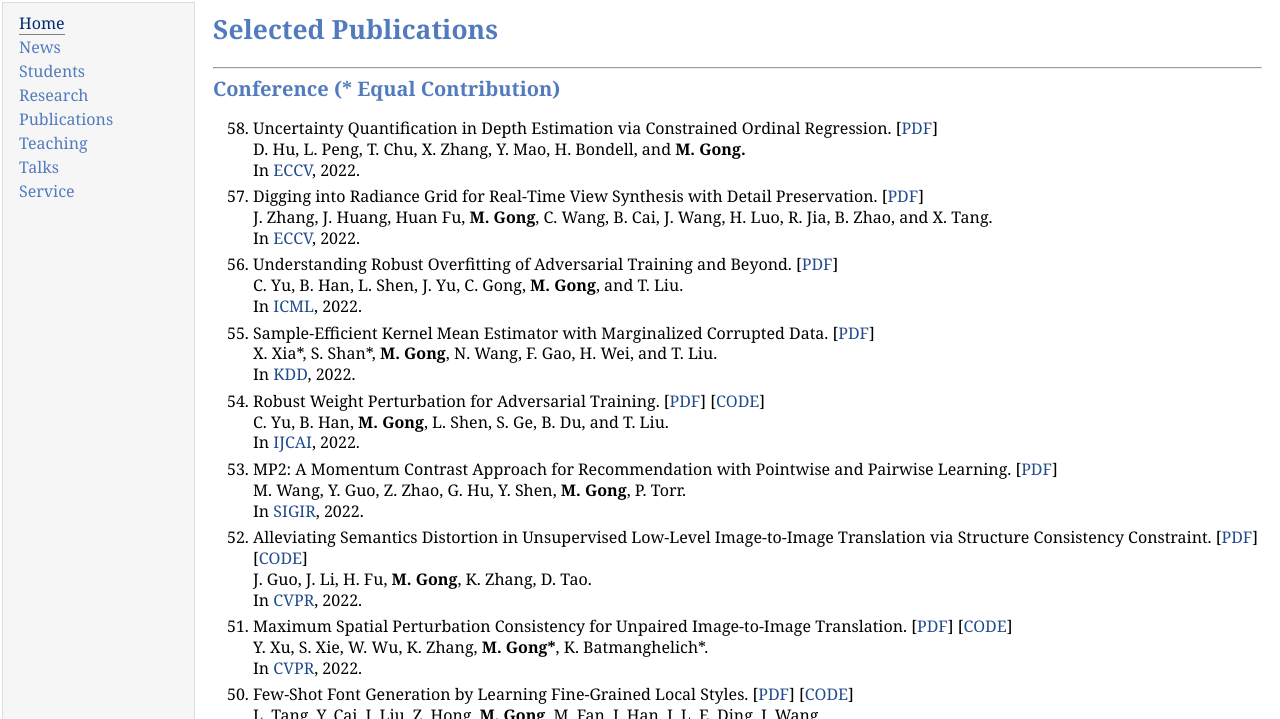
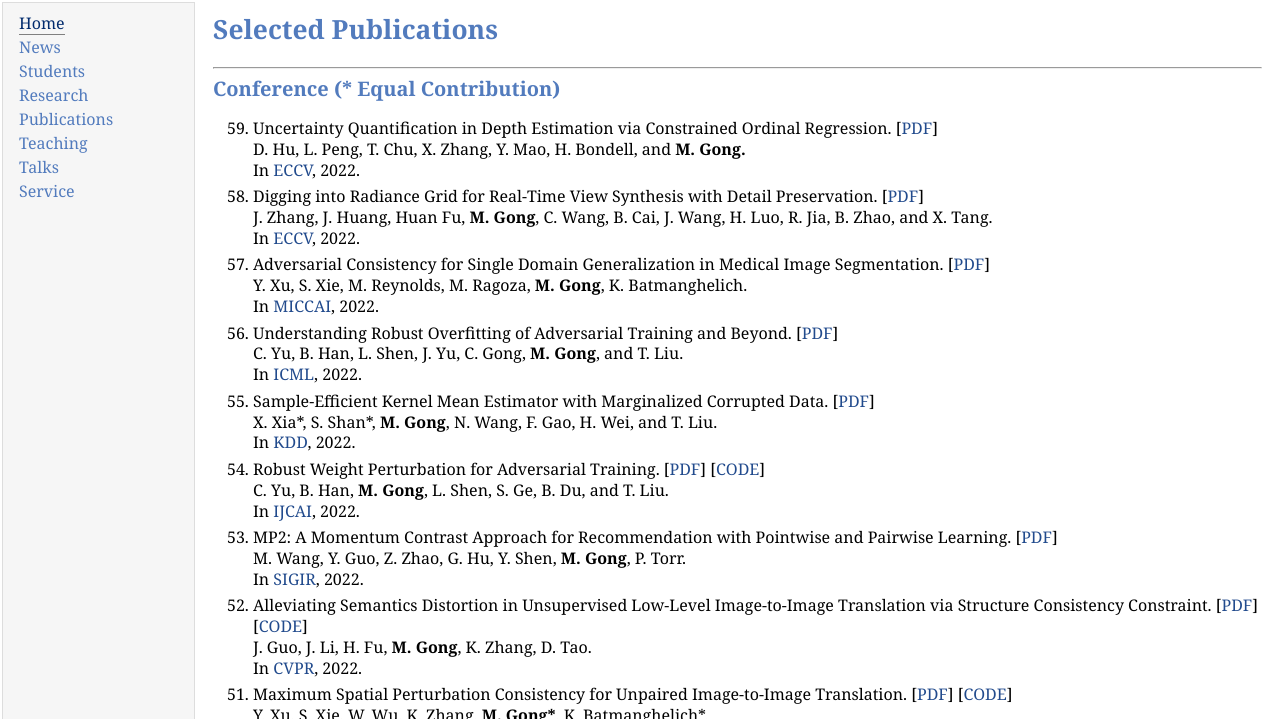
Before and after one commit to mingming-gong/mingming-gong.github.io, a plain HTML site: page publications.html in a window 1280 px wide. Shown: the part 81-800 px from the top of the page. Drawn offline with Linux system fonts and the light colour scheme.

Commit message:
Update publications.html

```diff
--- a/publications.html
+++ b/publications.html
@@ -39,7 +39,12 @@
         In <a href="https://eccv2022.ecva.net/"> ECCV</a>, 2022.
         </p></li>
          <li><p>
-        Understanding Robust Overfitting of Adversarial Training and Beyond. [<A >PDF</A>] <br>
+        Adversarial Consistency for Single Domain Generalization in Medical Image Segmentation. [<A HREF="https://arxiv.org/pdf/2206.13737.pdf" >PDF</A>] <br>
+        Y. Xu, S. Xie, M. Reynolds, M. Ragoza, <b>M. Gong</b>, K. Batmanghelich.<br>
+        In <a href="https://conferences.miccai.org/2022/en/"> MICCAI</a>, 2022.
+        </p></li>
+         <li><p>
+        Understanding Robust Overfitting of Adversarial Training and Beyond. [<A HREF="" >PDF</A>] <br>
         C. Yu, B. Han, L. Shen, J. Yu, C. Gong, <b>M. Gong</b>, and T. Liu.<br>
         In <a href="https://icml.cc/Conferences/2022"> ICML</a>, 2022.
         </p></li>
```
